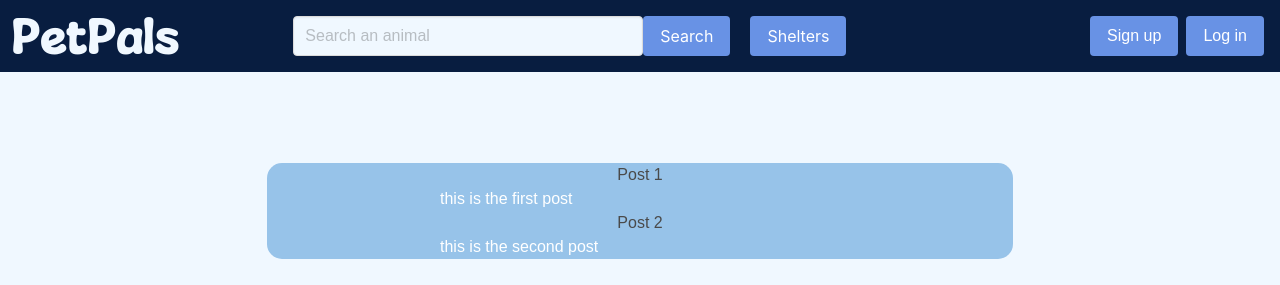
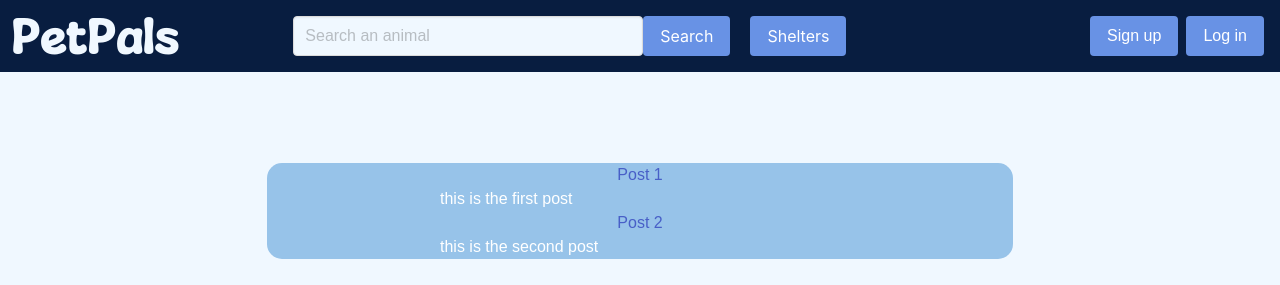
Before and after one commit to DavidZ79/pet-the-pillar-react, a React (Create React App) app: page /sample_blog in a window 1280 px wide. Shown: the top 285 px of the page. Built offline with nearby package versions, Linux system fonts and the light colour scheme.

Commit message:
some more blogging

```diff
--- a/src/App.js
+++ b/src/App.js
@@ -98,7 +98,7 @@ function App() {
       element: <Shelter />,
     },
     {
-      path: "/shelter_blog",
+      path: "/shelter_blog/:id",
       element: <ShelterBlog />,
     },
     {
--- a/src/components/BlogPost.js
+++ b/src/components/BlogPost.js
@@ -1,11 +1,14 @@
 import React from 'react';
 
 import styles from '../css/BlogPost.module.css';
+import { Link } from "react-router-dom";
 
-function BlogPost({ title, content, num_likes }) {
+function BlogPost({ title, content, num_likes, shelter }) {
   return (
     <div className={styles["blog-post"]}>
+      <Link to={`/shelter_blog/${shelter}`}>
       <h2>{title}</h2>
+      </Link>
       <p className={styles["blog-text"]}>{content}</p>
       <p className={styles["blog-text"]}>{num_likes}</p>
     </div>
--- a/src/components/NewPost.js
+++ b/src/components/NewPost.js
@@ -7,6 +7,7 @@ export default function NewPost({ addPost }) {
   const [title, setTitle] = useState('');
   const [content, setContent] = useState('');
   const [num_likes, setNum_likes] = useState('');
+  const [shelter, setShelter] = useState('');
 
   const handleSubmit = async (event) => {
     event.preventDefault();
@@ -38,6 +39,7 @@ export default function NewPost({ addPost }) {
     setTitle('');
     setContent('');
     setNum_likes('');
+    setShelter('');
   };
 
   return (
--- a/src/pages/BlogManaging.js
+++ b/src/pages/BlogManaging.js
@@ -63,7 +63,7 @@ export default function SampleBlog() {
       <Card className={styles["background-box"]}>
         <div className="blog">
           {posts.map((post, index) => (
-            <BlogPost key={index} title={post.title} content={post.content} num_likes={post.num_likes} />
+            <BlogPost key={index} title={post.title} content={post.content} num_likes={post.num_likes} shelter={post.shelter} />
           ))}
         </div>
       </Card>
```
